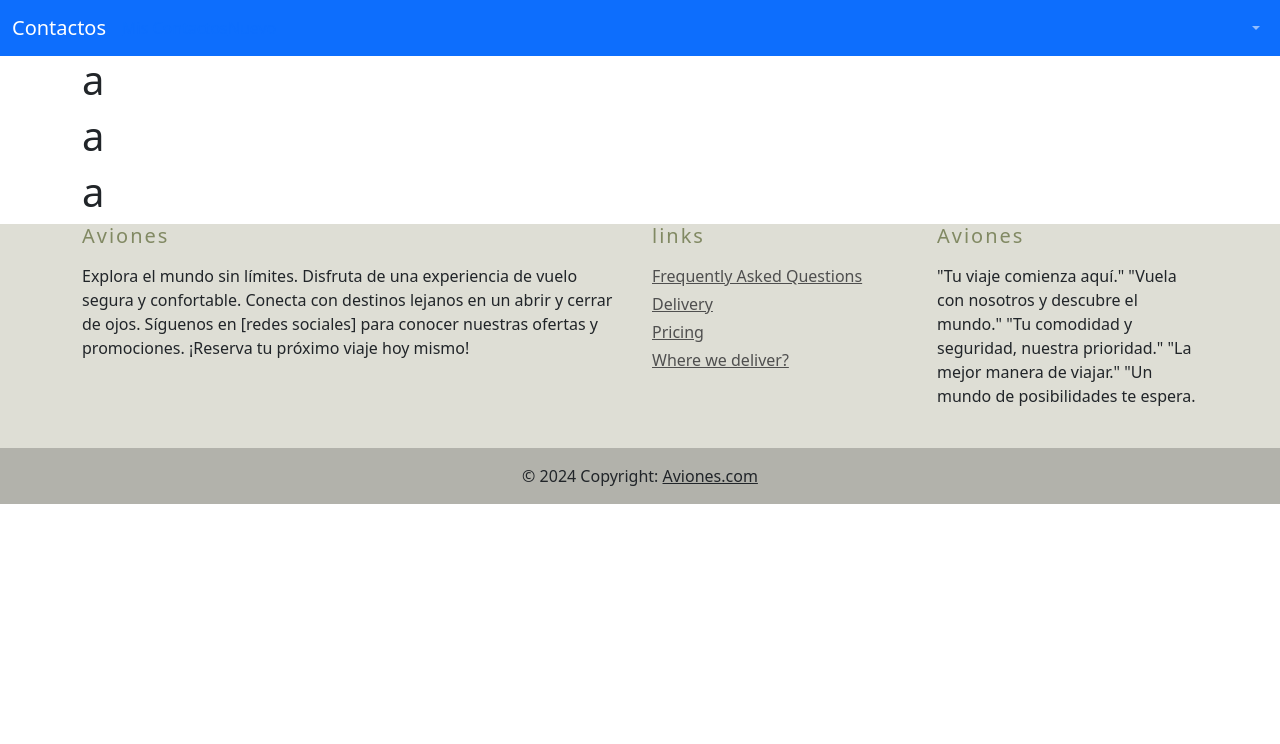
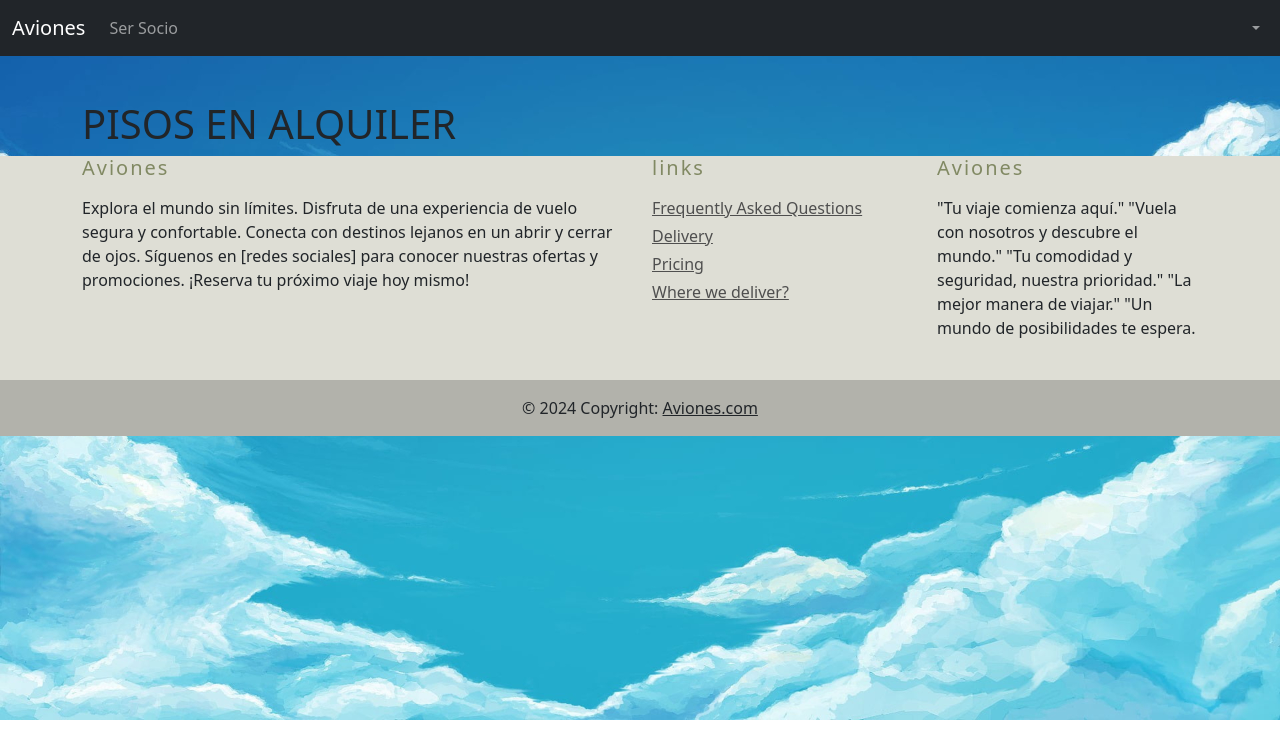
Before and after one commit to jinalexdev/web, a PHP site: page / in a window 1280 px wide. Shown: the top 744 px of the page. Run offline with PHP 8.4, Linux system fonts and the light colour scheme; the visitor is signed in with stand-in values (Sample User, id 1); data that the repository does not hold is empty.

Commit message:
Add files via upload

```diff
--- /dev/null
+++ b/css/socio.css
@@ -0,0 +1,6 @@
+body {
+    background-image:   url("/proyecto-aviones/imagenes/socios_fondo.jpg");
+    background-size: cover;
+    background-repeat: no-repeat;
+
+  }
--- a/css/style.css
+++ b/css/style.css
@@ -3,14 +3,17 @@
 @import url('https://fonts.googleapis.com/css?family=Numans');
 
 body {
+  background-color: rgba(0, 0, 0, 5);
     background-image: url("/proyecto-aviones/imagenes/avion_fondo.jpg");
     background-size: cover;
     background-repeat: no-repeat;
     height: 100%;
     font-family: arial;
     font-weight: bold;
+    background-color: transparent;
 
 }
+
 hr {
     height: 5px;
     background-color: black;
--- a/include/cabeceranav.php
+++ b/include/cabeceranav.php
@@ -14,9 +14,9 @@
 </head>
 
 <body>
-    <nav class="navbar navbar-expand-md fixed-top   navbar-dark bg-primary">
+    <nav class="navbar navbar-expand-md fixed-top   navbar navbar-dark bg-dark">
         <div class="container-fluid">
-            <a class="navbar-brand" href="#">Contactos</a>
+            <a class="navbar-brand" href="index.php">Aviones</a>
             <button class="navbar-toggler" type="button" data-bs-toggle="collapse" data-bs-target="#menu1">
                 <span class="navbar-toggler-icon"></span>
             </button>
@@ -24,22 +24,26 @@
 
                 <ul class="navbar-nav me-auto">
                     <li class="nav-item">
-                        <a class="<?= $link_active ?>" href="index.php">Mis Contactos</a>
+
+                        <a class="<?= $link_active ?>" href="socios.php">Ser Socio</a>
                     </li>
-                    <li class="nav-item">
-                        <a class="<?= $link_active2 ?>" href="nuevocontacto.php">Nuevo</a>
-                    </li>
+                    <?php if ($usuario->Admin === 1) : ?>
+                        <li class="nav-item">
+                            <a class="<?= $link_active2 ?>" href="nuevocontacto.php">Empleados</a>
+                        </li>
+                    <?php endif; ?>
                 </ul>
-                <ul class="navbar-nav bg-primary">
-                    <li class="nav-item dropdown bg-primary">
+                <ul class="navbar-nav bg-dark">
+                    <li class="nav-item dropdown bg-dark">
                         <a class="nav-link dropdown-toggle" href="#" id="dropdown" data-bs-toggle="dropdown">
 
                             <?= $usuario->Nombre ?>
 
                         </a>
+
                         <ul class="dropdown-menu dropdown-menu-end">
-                            <li><a class="dropdown-item" href="Micuenta.php?id=<?= $usuario->idUsuario ?>">Mi
-                                    Cuenta</a>
+
+                            <li> <a class="dropdown-item" data-bs-toggle="modal" data-bs-target="#modal2" href="#">Cambiar datos</a>
                             </li>
                             <li><a class=" dropdown-item" href="logout.php">Cerrar sesion</a></li>
 
@@ -51,11 +55,64 @@
             </div>
         </div>
     </nav>
+    <form action="cambiardatosusuario.php" method="POST" id="formcambiarusuario">
+        <div class="modal fade" id="modal2" data-bs-backdrop="static" data-bs-theme="light">
+
+            <div class="modal-dialog">
+
+                <div class="modal-content">
+                    <div class="modal-header">
+
+                        <h1 class="modal.tittle">Cambiar Datos</h1>
+                        </br>
+
+                        <button type="button" class="btn-close" data-bs-dismiss="modal" aria-label="Cerrar"></button>
+                    </div>
+                    <div class="modal-body">
+                        <div class="mb-3">
+
+                            <label class="form-label" for="text">
+                                Cambiar Nombre
+                            </label>
+                            <div class="input-group">
+                                <div class="input-group-prepend">
+                                    <span class="input-group-text">
+                                        <i class="bi bi-person-circle"></i>
+                                    </span>
 
 
 
+                                </div>
+                                <input type="text" class="form-control" placeholder="Escribe el nombre" name="usuario">
+                            </div>
+
+                        </div>
+                        <div class="mb-3">
+
+                            <label class="form-label" for="text">
+                                Cambiar Contraseña
+                            </label>
+                            <div class="input-group">
+                                <div class="input-group-prepend">
+                                    <span class="input-group-text">
+                                        <i class="bi bi-key"></i>
+                                    </span>
+                                </div>
+                                <input type="password" class="form-control" placeholder="Escribe la contraseña" name="contraseña" id="contraseña">
+                            </div>
+
+                        </div>
+                        <div>
+                            <button type="submit" class="btn btn-primary" id="boton">Modificar</button>
+                        </div>
+    </form>
 
 
-    </nav>
+    </div>
 
-    <div class="container">
+
+
+    </div>
+    </div>
+    </div>
+    <div class="container" style="margin-top: 100px;">
--- a/include/pie.php
+++ b/include/pie.php
@@ -54,8 +54,7 @@
 <!-- Versión bundle de Bootstrap JS -->
 <script src="https://cdn.jsdelivr.net/npm/bootstrap@5.3.1/dist/js/bootstrap.bundle.min.js">
 </script>
-<script async src="https://pagead2.googlesyndication.com/pagead/js/adsbygoogle.js?client=ca-pub-4977644154150810"
-     crossorigin="anonymous"></script>
+
 
 
 </html>
--- a/index.php
+++ b/index.php
@@ -2,28 +2,71 @@
 require_once __DIR__ . '/modelos/usuario.php';
 session_start();
 $titulopagina = "Inicio";
-
+$index = "index";
 if(!isset($_SESSION["usuario"])){
     header('Location: login.php');
 }
-$usuario = $_SESSION["usuario"];
+$tituloPagina = "Aviones SL";
+$link_active = "nav-link";
+$link_active2 = "nav-link active";
+
+if (isset($_SESSION['usuario'])) {
+    $usuario = $_SESSION['usuario'];
+
+} else {
+    $usuario = null;
+    header('Location: login.php');
+}
 include __DIR__ . '/include/cabeceranav.php';
 ?>
+<link rel="stylesheet" href="css/socio.css">
+<h1>PISOS EN ALQUILER</h1>
 
-<h1>a</h1><h1>a</h1><h1>a</h1><h1>a</h1>
-<div>
-<script async src="https://pagead2.googlesyndication.com/pagead/js/adsbygoogle.js?client=ca-pub-4977644154150810"
-     crossorigin="anonymous"></script>
-<!-- anuncio2 -->
-<ins class="adsbygoogle"
-     style="display:block"
-     data-ad-client="ca-pub-4977644154150810"
-     data-ad-slot="3329760284"
-     data-ad-format="auto"
-     data-full-width-responsive="true"></ins>
-<script>
-     (adsbygoogle = window.adsbygoogle || []).push({});
-</script>
-</div>
+
 
 <?php include __DIR__ . '/include/pie.php'; ?>
+
+<script>
+const divElement = document.createElement('div');
+const formulario = document.getElementById('formcambiarusuario'); // Suponiendo que el formulario tiene un selector único
+const nombreInput = document.querySelector('input[name="usuario"]');
+const contraseñaInput = document.querySelector('input[name="contraseña"]');
+const AlertaSuperior = document.getElementById('alerta-superior');
+const botonEnviar = document.getElementById('boton');
+const regex = new RegExp(/(?=.*[a-z])(?=.*[A-Z])(?=.*\d)(?=.*[^a-zA-Z0-9])(?!.*\s).{8,}$/);
+// Agregar escucha de evento al botón de enviar
+botonEnviar.addEventListener('click', (evento) => {
+  evento.preventDefault(); // Evitar el envío predeterminado del formulario
+
+  // Lógica de validación
+  let valido = true;
+
+
+// Add the <div> element next to the password input
+contraseñaInput.parentNode.insertBefore(divElement, contraseñaInput.nextSibling);
+  if (contraseñaInput.value.trim() === '') {
+    valido = false;
+    divElement.classList.add("invalid-feedback");
+divElement.textContent = "Contraseña vacia";
+    contraseñaInput.classList.add('is-invalid'); // Agregar clase Bootstrap para estilo de error
+    // Opcionalmente mostrar un mensaje de error cerca del input
+} else if (!regex.test(contraseñaInput.value)) {
+    valido = false;
+    divElement.classList.add("invalid-feedback");
+   divElement.textContent = "La contraseña tiene que contener una mayúscula una minuscula  8 caracteres y un caracter especial";
+    contraseñaInput.classList.add('is-invalid');
+
+  } else {
+    contraseñaInput.classList.remove('is-invalid'); // Eliminar estilo de error
+
+  }
+
+  // Si la validación pasa, enviar el formulario
+  if (valido) {
+    formulario.submit();
+  } else {
+
+  }
+});
+
+</script>
--- a/modelos/usuario.php
+++ b/modelos/usuario.php
@@ -61,17 +61,16 @@
     public  function Actualizarusuario()
     {
         $bd = abrirBD();
-        $st = $bd->prepare("UPDATE usuarios set nombre=? ,login=?,pwd=? WHERE idUsuario=?");
+        $st = $bd->prepare("UPDATE usuarios set nombre=? ,Contrasena=? WHERE idUsuario=?");
         if ($st === FALSE) {
             die($bd->error);
         }
-        $st->bind_param("sssi", $this->nombre, $this->login, $this->pwd, $this->idUsuario);
+        $st->bind_param("ssi", $this->Nombre,  $this->Contrasena, $this->idUsuario);
         $ok = $st->execute();
         if ($ok === FALSE) {
             die($bd->error);
         }
-        $res = $st->get_result();
-        // hace el objeto contacto directamente
+
         $st->close();
         $bd->close();
     }
```
Also changed, not shown: cambiardatosusuario.php (added, +13 -0 lines), modelos/socio.php (added, +13 -0 lines), socios.php (added, +90 -0 lines), empleados.php (added), guardarSuscripcion.php (added), imagenes/socios_fondo.jpg (added), modelos/empleados.php (added).
